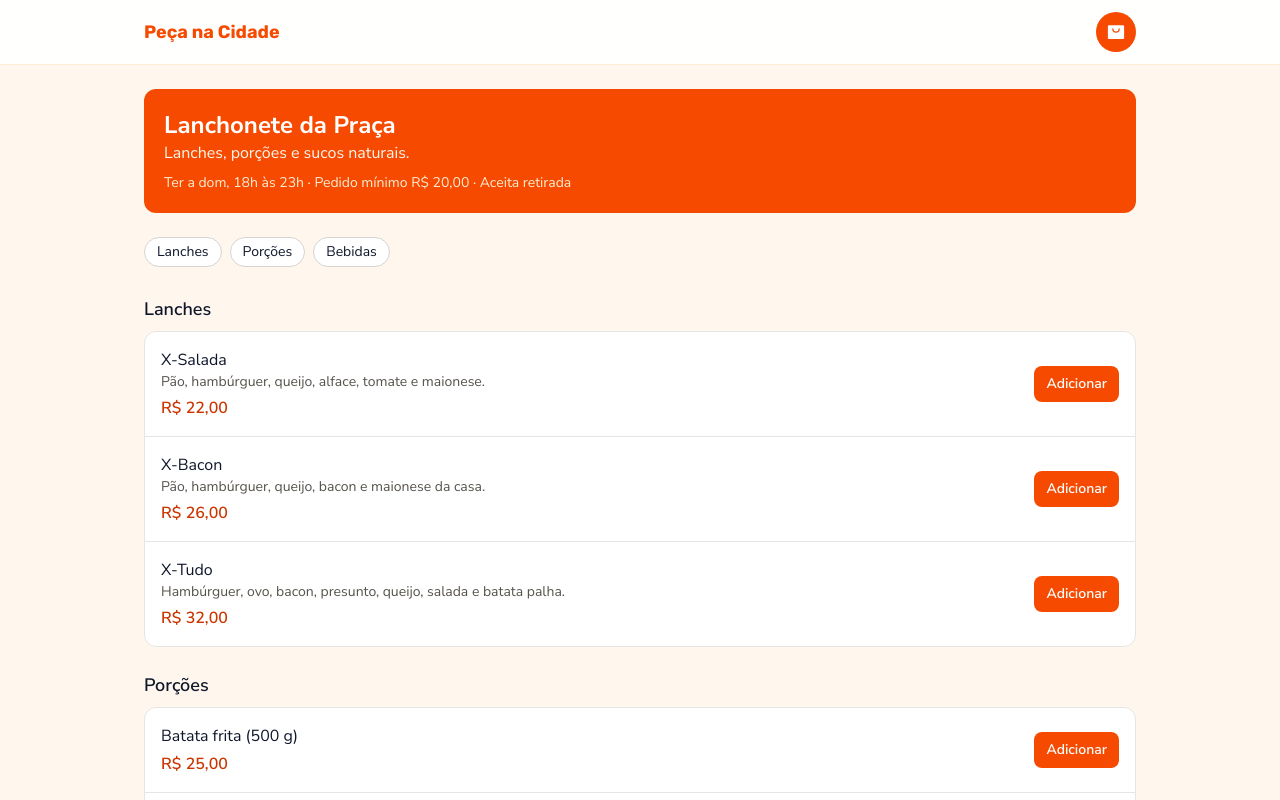
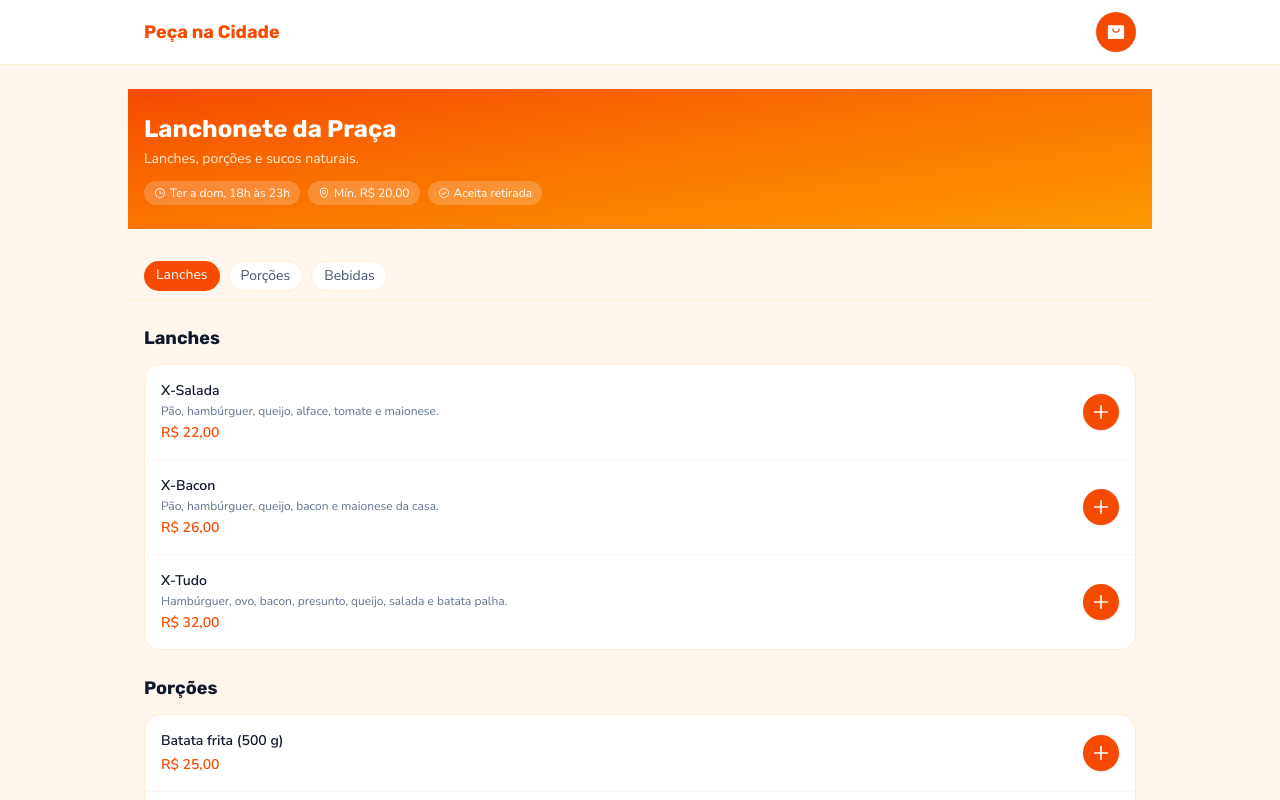
Before and after one commit to jcboaretto/app-ideias, a Next.js app: page /loja/lanchonete-da-praca in a window 1280 px wide. Shown: the top 800 px of the page. Built offline with nearby package versions, Linux system fonts and the light colour scheme.

Commit message:
feat: redesign página de loja com hero, pills de categoria e controle −·N·+

```diff
--- a/src/app/loja/[slug]/page.tsx
+++ b/src/app/loja/[slug]/page.tsx
@@ -1,14 +1,18 @@
 import type { Metadata } from "next";
 import { notFound } from "next/navigation";
+import { CheckCircle, Clock, MapPin } from "@phosphor-icons/react/dist/ssr";
 import { buscarLoja, lojas } from "@/data/lojas";
 import { formatarPreco } from "@/lib/pedido";
 import { BotaoAdicionar } from "@/components/botao-adicionar";
+import { NavCategorias } from "@/components/nav-categorias";
 
 export function generateStaticParams() {
   return lojas.map((loja) => ({ slug: loja.slug }));
 }
 
-export async function generateMetadata({ params }: PageProps<"/loja/[slug]">): Promise<Metadata> {
+export async function generateMetadata({
+  params,
+}: PageProps<"/loja/[slug]">): Promise<Metadata> {
   const { slug } = await params;
   const loja = buscarLoja(slug);
   return { title: loja ? `${loja.nome} | Peça na Cidade` : "Loja não encontrada" };
@@ -21,51 +25,70 @@ export default async function PaginaLoja({ params }: PageProps<"/loja/[slug]">)
 
   return (
     <div className="space-y-6">
-      <section className="rounded-xl bg-orange-600 p-5 text-white">
-        <h1 className="text-2xl font-bold">{loja.nome}</h1>
-        <p className="text-orange-50">{loja.descricao}</p>
-        <p className="mt-2 text-sm text-orange-100">
-          {loja.horario} · Pedido mínimo {formatarPreco(loja.pedidoMinimo)}
-          {loja.aceitaRetirada ? " · Aceita retirada" : ""}
-        </p>
+      {/* Hero banner */}
+      <section className="-mx-4 bg-gradient-to-br from-orange-600 to-amber-500 px-4 py-6 text-white">
+        <h1 className="font-heading text-2xl font-bold">{loja.nome}</h1>
+        <p className="mt-1 text-sm text-orange-100">{loja.descricao}</p>
+        <div className="mt-3 flex flex-wrap gap-2">
+          <span className="flex items-center gap-1 rounded-full bg-white/20 px-2.5 py-1 text-xs">
+            <Clock size={12} aria-hidden />
+            {loja.horario}
+          </span>
+          <span className="flex items-center gap-1 rounded-full bg-white/20 px-2.5 py-1 text-xs">
+            <MapPin size={12} aria-hidden />
+            Mín. {formatarPreco(loja.pedidoMinimo)}
+          </span>
+          {loja.aceitaRetirada && (
+            <span className="flex items-center gap-1 rounded-full bg-white/20 px-2.5 py-1 text-xs">
+              <CheckCircle size={12} aria-hidden />
+              Aceita retirada
+            </span>
+          )}
+        </div>
       </section>
 
-      <nav className="flex gap-2 overflow-x-auto pb-1">
-        {loja.categorias.map((c) => (
-          <a
-            key={c.id}
-            href={`#${c.id}`}
-            className="shrink-0 rounded-full border border-stone-300 bg-white px-3 py-1 text-sm"
-          >
-            {c.nome}
-          </a>
-        ))}
-      </nav>
+      {/* Barra de categorias sticky */}
+      <NavCategorias
+        categorias={loja.categorias.map((c) => ({ id: c.id, nome: c.nome }))}
+      />
 
+      {/* Seções do cardápio */}
       {loja.categorias.map((categoria) => (
-        <section key={categoria.id} id={categoria.id} className="scroll-mt-20">
-          <h2 className="mb-2 text-lg font-semibold">{categoria.nome}</h2>
-          <ul className="divide-y divide-stone-200 rounded-xl border border-stone-200 bg-white">
+        <section key={categoria.id} id={categoria.id} className="scroll-mt-32">
+          <h2 className="font-heading mb-3 text-lg font-semibold text-slate-900">
+            {categoria.nome}
+          </h2>
+          <ul className="overflow-hidden rounded-2xl border border-orange-100 bg-white divide-y divide-orange-50">
             {categoria.produtos.map((produto) => {
               const disponivel = produto.disponivel !== false;
               return (
                 <li key={produto.id} className="flex items-center gap-4 p-4">
-                  <div className="flex-1">
-                    <h3 className={`font-medium ${disponivel ? "" : "text-stone-400"}`}>
+                  <div className="flex-1 min-w-0">
+                    <h3
+                      className={`text-sm font-semibold ${
+                        disponivel ? "text-slate-900" : "text-slate-400 line-through"
+                      }`}
+                    >
                       {produto.nome}
                     </h3>
                     {produto.descricao && (
-                      <p className="text-sm text-stone-600">{produto.descricao}</p>
+                      <p className="mt-0.5 line-clamp-2 text-xs text-slate-500">
+                        {produto.descricao}
+                      </p>
                     )}
-                    <p className="mt-1 font-semibold text-orange-700">
+                    <p className="mt-1 text-sm font-semibold text-orange-600">
                       {formatarPreco(produto.preco)}
                     </p>
                   </div>
-                  {disponivel ? (
-                    <BotaoAdicionar lojaSlug={loja.slug} produtoId={produto.id} />
-                  ) : (
-                    <span className="text-sm text-stone-400">Esgotado</span>
-                  )}
+                  <div className="shrink-0">
+                    {disponivel ? (
+                      <BotaoAdicionar lojaSlug={loja.slug} produtoId={produto.id} />
+                    ) : (
+                      <span className="rounded-full bg-slate-100 px-2.5 py-1 text-xs text-slate-400">
+                        Esgotado
+                      </span>
+                    )}
+                  </div>
                 </li>
               );
             })}
--- a/src/components/botao-adicionar.tsx
+++ b/src/components/botao-adicionar.tsx
@@ -1,19 +1,55 @@
 "use client";
 
+import { Minus, Plus } from "@phosphor-icons/react";
 import { useCarrinho } from "@/components/carrinho-provider";
 
-export function BotaoAdicionar({ lojaSlug, produtoId }: { lojaSlug: string; produtoId: string }) {
-  const { adicionar, itens, lojaSlug: lojaAtual } = useCarrinho();
+export function BotaoAdicionar({
+  lojaSlug,
+  produtoId,
+}: {
+  lojaSlug: string;
+  produtoId: string;
+}) {
+  const { adicionar, alterarQuantidade, itens, lojaSlug: lojaAtual } = useCarrinho();
   const quantidade =
-    lojaAtual === lojaSlug ? (itens.find((i) => i.produtoId === produtoId)?.quantidade ?? 0) : 0;
+    lojaAtual === lojaSlug
+      ? (itens.find((i) => i.produtoId === produtoId)?.quantidade ?? 0)
+      : 0;
+
+  if (quantidade === 0) {
+    return (
+      <button
+        type="button"
+        aria-label="Adicionar ao carrinho"
+        onClick={() => adicionar(lojaSlug, produtoId)}
+        className="flex h-9 w-9 items-center justify-center rounded-full bg-orange-600 text-white shadow-sm transition-transform active:scale-95 hover:bg-orange-700"
+      >
+        <Plus size={18} weight="bold" aria-hidden />
+      </button>
+    );
+  }
 
   return (
-    <button
-      type="button"
-      onClick={() => adicionar(lojaSlug, produtoId)}
-      className="rounded-lg bg-orange-600 px-3 py-2 text-sm font-semibold text-white hover:bg-orange-700"
-    >
-      {quantidade > 0 ? `Adicionar (${quantidade})` : "Adicionar"}
-    </button>
+    <div className="flex items-center gap-2">
+      <button
+        type="button"
+        aria-label="Remover um do carrinho"
+        onClick={() => alterarQuantidade(produtoId, quantidade - 1)}
+        className="flex h-9 w-9 items-center justify-center rounded-full border-2 border-orange-600 text-orange-600 transition-transform active:scale-95 hover:bg-orange-50"
+      >
+        <Minus size={16} weight="bold" aria-hidden />
+      </button>
+      <span className="min-w-[1.25rem] text-center text-sm font-semibold text-slate-900">
+        {quantidade}
+      </span>
+      <button
+        type="button"
+        aria-label="Adicionar mais um ao carrinho"
+        onClick={() => adicionar(lojaSlug, produtoId)}
+        className="flex h-9 w-9 items-center justify-center rounded-full bg-orange-600 text-white shadow-sm transition-transform active:scale-95 hover:bg-orange-700"
+      >
+        <Plus size={18} weight="bold" aria-hidden />
+      </button>
+    </div>
   );
 }
--- /dev/null
+++ b/src/components/nav-categorias.tsx
@@ -0,0 +1,48 @@
+"use client";
+
+import { useEffect, useState } from "react";
+
+type Categoria = { id: string; nome: string };
+
+export function NavCategorias({ categorias }: { categorias: Categoria[] }) {
+  const [ativa, setAtiva] = useState(categorias[0]?.id ?? "");
+
+  useEffect(() => {
+    if (categorias.length === 0) return;
+    const observer = new IntersectionObserver(
+      (entries) => {
+        const visivel = entries.find((e) => e.isIntersecting);
+        if (visivel) setAtiva(visivel.target.id);
+      },
+      { threshold: 0.2, rootMargin: "-120px 0px -55% 0px" },
+    );
+    categorias.forEach(({ id }) => {
+      const el = document.getElementById(id);
+      if (el) observer.observe(el);
+    });
+    return () => observer.disconnect();
+  }, [categorias]);
+
+  return (
+    <nav
+      aria-label="Categorias do cardápio"
+      className="sticky top-14 z-30 -mx-4 border-b border-orange-100 bg-orange-50"
+    >
+      <div className="flex gap-2 overflow-x-auto scrollbar-none px-4 py-2">
+        {categorias.map((c) => (
+          <a
+            key={c.id}
+            href={`#${c.id}`}
+            className={`shrink-0 rounded-full px-3 py-1 text-sm font-medium transition-colors ${
+              ativa === c.id
+                ? "bg-orange-600 text-white"
+                : "border border-orange-100 bg-white text-slate-600 hover:border-orange-400"
+            }`}
+          >
+            {c.nome}
+          </a>
+        ))}
+      </div>
+    </nav>
+  );
+}
```
